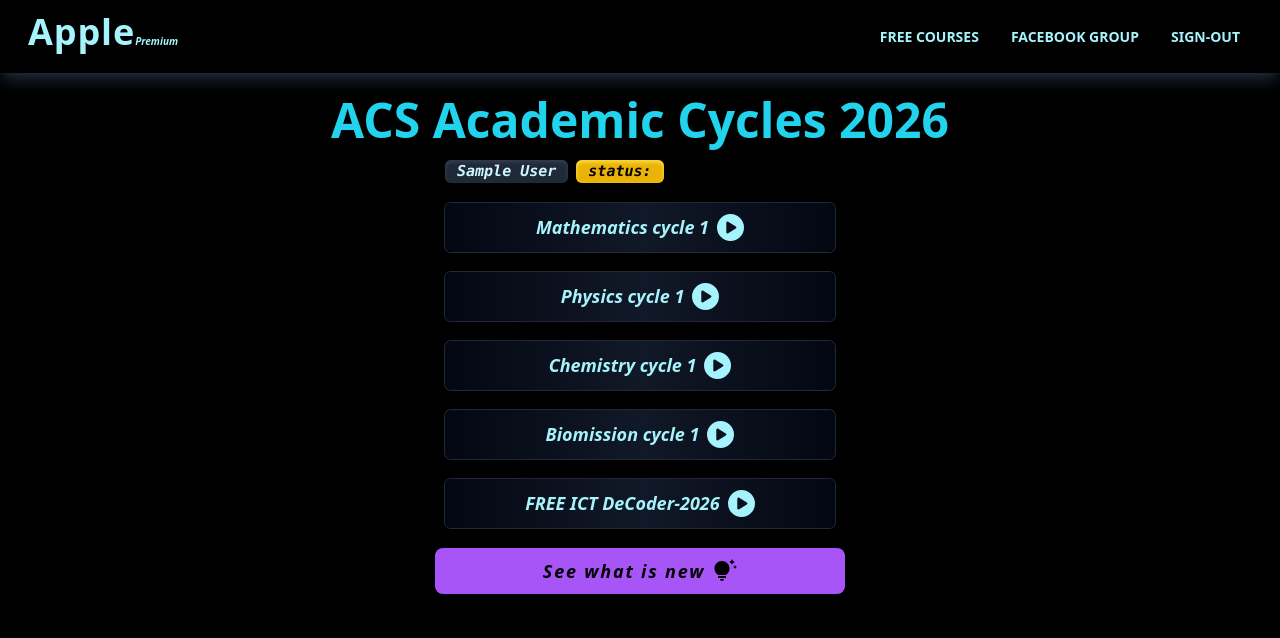
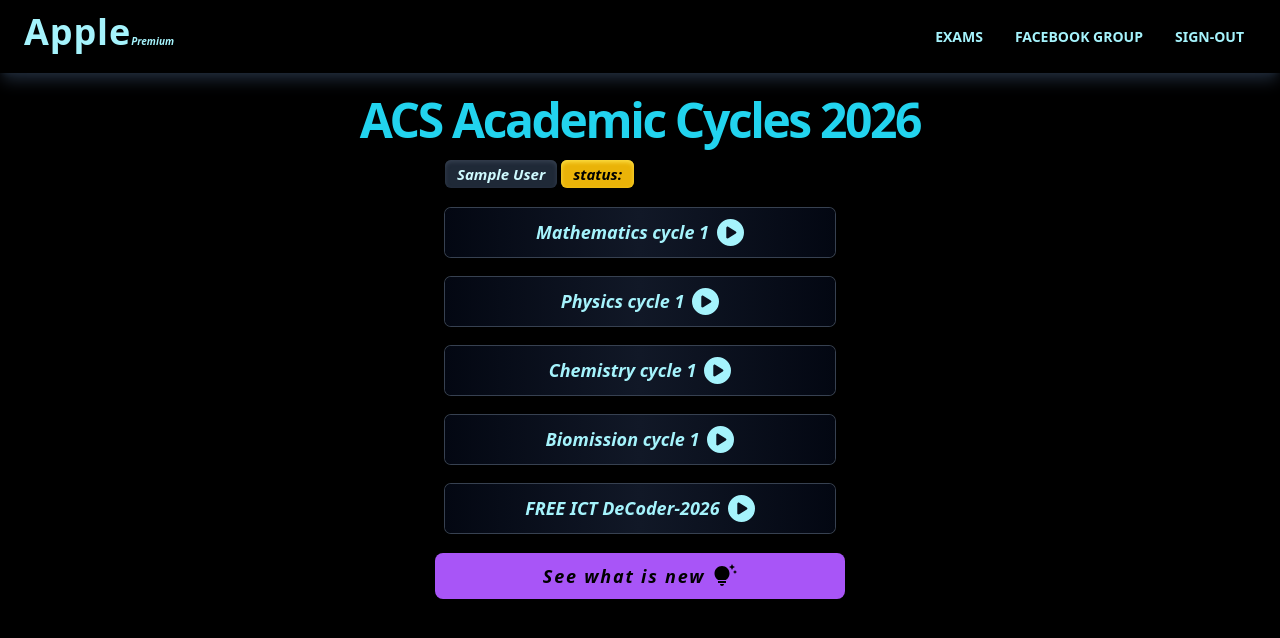
Before and after one commit to FardusWahid/hsc2026, a Next.js app: page / in a window 1280 px wide. Shown: the top 638 px of the page. Built offline with nearby package versions, Linux system fonts and the light colour scheme; no server answers; sample sign-in values are in the browser's storage.

Commit message:
fixingbad

```diff
--- a/src/app/component/class.jsx
+++ b/src/app/component/class.jsx
@@ -66,7 +66,7 @@ function Neo(props) {
                   light={`https://img.youtube.com/vi/${video.snippet.resourceId.videoId}/hqdefault.jpg`}
                  playing={true}
 
-
+className="ring-[.5px] ring-gray-700"
 
                 />
 
--- a/src/app/component/navbar.jsx
+++ b/src/app/component/navbar.jsx
@@ -27,11 +27,11 @@ export default function Navbar({ fixed }) {
 
   return (
     <div className="select-none">
-      <nav className="w-full flex flex-wrap items-center justify-between px-3 py-1 bg-black fixed mb-3 z-10 shadow-md shadow-gray-800 md:shadow-lg md:shadow-gray-800">
-        <div className="container px-4 mx-auto flex flex-wrap items-center justify-between">
+      <nav className="w-full flex flex-wrap items-center justify-between px-3 py-1 bg-black fixed mb-3 z-50 shadow-md shadow-gray-800 md:shadow-lg md:shadow-gray-800">
+        <div className="container px-3 mx-auto flex flex-wrap items-center justify-between">
           <div className="w-full relative flex justify-between lg:w-auto lg:static lg:block lg:justify-start">
             <Link
-              className="text-3xl md:text-4xl  font-extrabold tracking-wide leading-relaxed inline-block mr-4 py-2 whitespace-nowrap text-cyan-200 font-sans text-shadow"
+              className="text-3xl md:text-4xl  font-extrabold tracking-wide leading-relaxed inline-block mr-4 py-2 whitespace-nowrap text-cyan-200 font-sans"
               href="/"
             >
               Apple<span className="tracking-normal text-[10px] font-semibold italic">Premium</span>
@@ -41,7 +41,7 @@ export default function Navbar({ fixed }) {
               type="button"
               onClick={() => setNavbarOpen(!navbarOpen)}
             >
-              <GiHamburgerMenu color="white" size={27} />
+              <GiHamburgerMenu color="cyan" size={27} />
             </button>
           </div>
           <div
@@ -56,9 +56,9 @@ export default function Navbar({ fixed }) {
               <li>
                 <Link
                   className="px-3 py-2 flex items-center  text-xs lg:text-sm lg:tracking-[0px]   uppercase leading-snug text-cyan-200 transition-all rounded-sm ease-in-out duration-300 font-extrabold ml-2 hover:tracking-widest hover:bg-pink-400 hover:text-black"
-                  href="/freecourses"
+                  href="https://aapathshala.com/exams"
                 >
-                  free courses
+                  Exams
                 </Link>
               </li>
               <li>
--- a/src/app/denied/page.jsx
+++ b/src/app/denied/page.jsx
@@ -9,11 +9,11 @@ const Denied = async () => {
     const session = await getServerSession(option);
     return(
         <div className="flex flex-col items-center justify-center h-[450px] md:h-[600px] ">
-  <h1 className='text-center mx-5 text-2xl font-sans italic font-extrabold'><span className='text-3xl font-extrabold font-sans tracking-tighter italic'>Opps! </span> {session?.user?.name}. Looks like you do not have access to this course</h1>
-  <p className='font-sans mt-3 italic font-bold text-lg'>Please <a className='text-blue-400 font-[900] underline italic font-sans tracking-widest' href="https://applecourses.netlify.app/payment26">buy</a> access to continue.</p>
-<a className='mt-5 bg-[#C8F560] text-black px-3 py-2 mb-2 rounded-lg font-sans font-extrabold shadow-lg shadow-blue-900 hover:shadow-none active:tracking-widest ring-1 ring-pink-950' href="https://applecourses.netlify.app">Back to Apple Shop</a>
+  <h1 className='text-center mx-5 text-2xl font-sans text-cyan-300 italic font-extrabold'><span className='text-3xl font-extrabold font-sans tracking-tighter italic'>Opps! </span> {session?.user?.name}. Looks like you do not have access to this course</h1>
+  <p className='font-sans text-cyan-400 mt-3 italic font-bold text-lg'>Please <a className='text-purple-600 font-extrabold underline italic font-serif tracking-widest' href="https://applecourses.netlify.app/payment26">buy</a> access to continue.</p>
+<a className='mt-5 bg-[#C8F560] text-black  px-2 py-2 mb-2 rounded-md font-sans font-extrabold hover:bg-yellow-500 hover:tracking-tight italic shadow-inner shadow-yellow-100  hover:shadow-none' href="https://applecourses.netlify.app">Back to Apple Shop</a>
 
-<Link className='flex justify-center gap-1 mx-5 mt-2 text-white font-extrabold font-sans text-[18px]  bg-black rounded-sm w-[173px] px-2 py-1 shadow-md shadow-white  hover:shadow-none' href="/"><IoMdArrowRoundBack size={27} />
+<Link className='flex justify-center gap-1 mx-5 mt-3 text-cyan-200 font-extrabold font-sans text-[18px]  bg-pink-800 rounded-md w-[173px] px-2 py-1 shadow-md shadow-gray-900  hover:shadow-none' href="/"><IoMdArrowRoundBack size={27} />
  HOME</Link>
 
 
--- a/src/app/globals.css
+++ b/src/app/globals.css
@@ -10,28 +10,28 @@ body {
 @layer base {
 
   .chapter{
-    @apply w-9/12 md:w-1/2 lg:w-1/3 xl:w-[390px] m-auto  mt-5 py-[9px] lg:py-[11px] px-0 text-[16px] lg:text-[18px] font-sans italic
+    @apply wd  md:w-1/2 lg:w-1/3 xl:w-[390px] m-auto  mt-5 py-[9.6px] lg:py-[11px] px-0 text-[17px] lg:text-[18px] font-sans italic
     rounded-md text-cyan-200 hover:bg-cyan-100 bg-gradient-to-r from-gray-950 via-gray-900 to-gray-950
     font-bold hover:ring-yellow-800 hover:tracking-wider transition-all ease-in-out duration-150
- ring-1 ring-gray-800
+ ring-1 ring-gray-700
   }
 
   .mat{
-    @apply matwidth md:w-1/2 lg:w-1/3 xl:w-[410px] bg-gray-800 hover:bg-gray-900 hover:ring-red-900 hover:ring-1 transition-all ease-in-out duration-150 text-white font-extrabold tracking-wide hover:tracking-widest rounded-md m-auto py-[8px] md:py-[12px] mt-5 md:bg-pink-950
+    @apply matwidth md:w-1/2 lg:w-1/3 xl:w-[410px] md:text-lg italic bg-gray-800 hover:bg-gray-900 hover:ring-red-900 hover:ring-1 transition-all ease-in-out duration-150 text-cyan-100 font-extrabold tracking-wide hover:tracking-widest rounded-md m-auto py-[8px] md:py-[12px] mt-5 md:bg-pink-950
   }
 
   .chapterHeading{
-  @apply text-center my-3 md:mt-0 font-sans font-extrabold text-cyan-400 text-[33px] md:text-5xl
+  @apply text-center my-3 md:mt-0 font-sans font-extrabold text-cyan-400 text-[34px] md:text-5xl
   }
 
 
 .matwidth{
-  width: 79%;
+  width: 83%;
 }
 
 
 .wd{
-  width: 87%;
+  width: 79%;
 }
 
 }
--- a/src/app/page.js
+++ b/src/app/page.js
@@ -15,12 +15,12 @@ const page = async (prop) => {
   return (
     <div className='select-none'>
 
-      <h1 className='chapterHeading'>ACS Academic <span className='max-sm:hidden'>Cycles</span> 2026</h1>
+      <h1 className='chapterHeading md:tracking-tighter'>ACS Academic <span className='max-[446px]:hidden'>Cycles</span> 2026</h1>
 
-      <section className='flex  gap-2  justify-center  m-auto  text-[15px] md:w-1/2 lg:w-1/3 xl:w-[390px] md:justify-start my-4 font-mono italic font-extrabold'>
+      <section className='flex  gap-1  justify-start wd  m-auto  text-[15px] md:w-1/2 lg:w-1/3 xl:w-[390px] md:justify-start my-4 font-sans italic font-semibold'>
 
-      <h1 className='bg-gray-800 px-3 w-fit rounded-md shadow-inner shadow-gray-700'> <span>{session?.user?.name}</span></h1>
-      <p className='bg-yellow-500 px-3 w-fit rounded-md shadow-inner text-black shadow-yellow-300'>status: <span>{session?.user?.role}</span></p>
+      <h1 className='bg-gray-800 px-3 py-[2.5px] w-fit rounded-md shadow-inner shadow-gray-700 hover:bg-gray-900 tracking-tight md:tracking-normal'> <span>{session?.user?.name}</span></h1>
+      <p className='bg-yellow-500 hover:bg-yellow-600 px-3 w-fit py-[2.5px] rounded-md shadow-inner text-black shadow-yellow-300'>status: <span>{session?.user?.role}</span></p>
       </section>
 
 
--- a/src/app/physics1/archive/mnv/page.jsx
+++ b/src/app/physics1/archive/mnv/page.jsx
@@ -7,7 +7,7 @@ import Neo from "@/app/component/class";
 
         <div>
             <Neo
-            chapter="Physical World.. & Vector"
+            chapter="Measurements & vector"
             playid="PLjo9h8F7l8RDmEXvD_DTQTGQ9_p23_0tp"
             />
         </div>
--- a/src/app/physics1/p1/page.jsx
+++ b/src/app/physics1/p1/page.jsx
@@ -7,7 +7,7 @@ import Neo from "@/app/component/class";
 
         <div>
             <Neo
-            chapter="Physical World & Measurement"
+            chapter="Measurements"
             playid="PLjo9h8F7l8RCV6W7ntTie54ooq8gImwS1"
             />
         </div>
--- a/src/app/physics1/page.jsx
+++ b/src/app/physics1/page.jsx
@@ -7,7 +7,7 @@ const Folder =  () => {
 
   return (
     <div>
-<h1 className='chapterHeading'><span className='max-sm:hidden'>ACS </span>Physics Cycle-01 </h1>
+<h1 className='chapterHeading text-[36px] md:text-5xl'><span className='max-sm:hidden'>ACS </span>Physics Cycle-01 </h1>
 <h1 className='text-center  text-pink-500 text-xl font-sans mt-4 max-md:hidden italic'>2026 Classes</h1>
 
 
```
